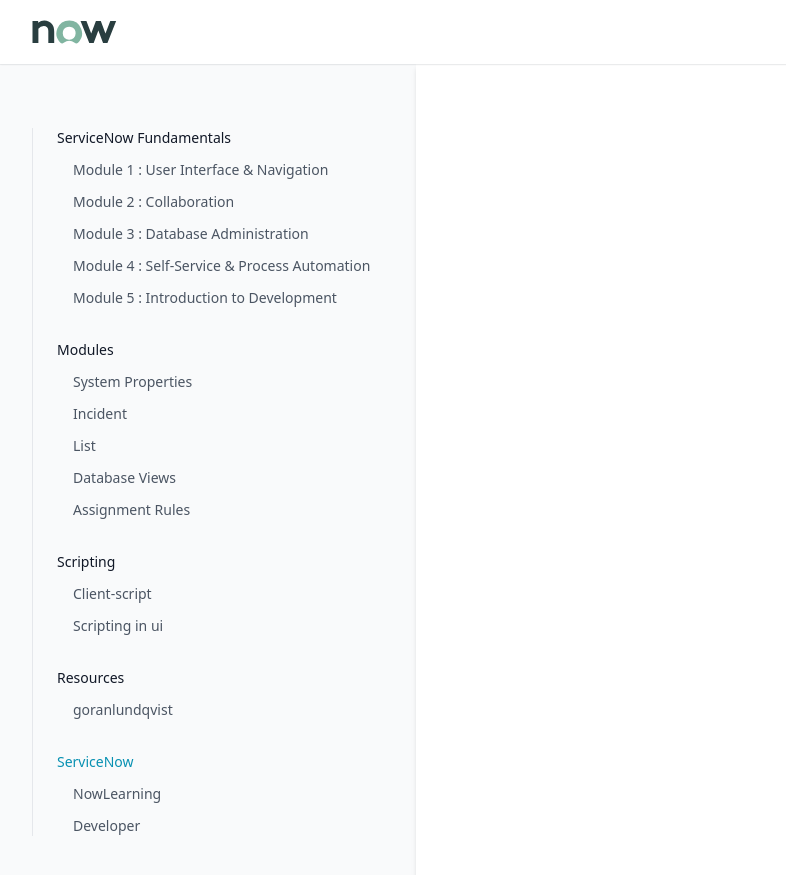
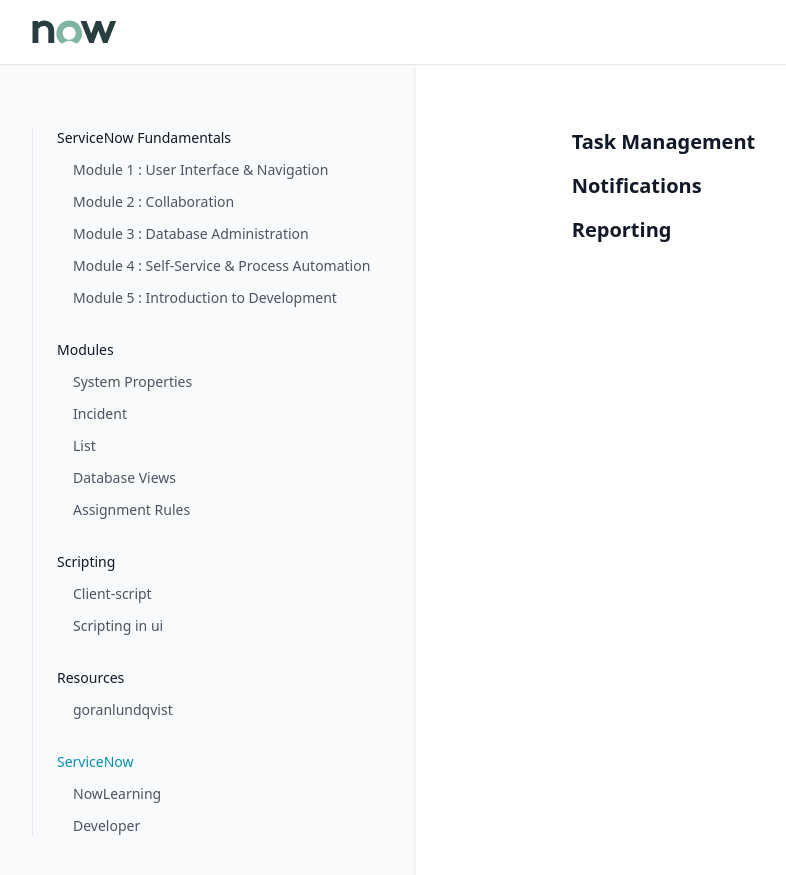
Before and after one commit to greglejeune/ebook, a Jekyll site: the page built from _servicenow/2021-11-01-snf-module2.md, in a window 1280 px wide. Shown: the top 875 px of the page, without its empty margins (0-786 px from the left). Built offline with Jekyll 4.4.1, drawn with Linux system fonts in a browser that asks for light colours.

Commit message:
Update 2021-11-01-snf-module2.md

```diff
--- a/_servicenow/2021-11-01-snf-module2.md
+++ b/_servicenow/2021-11-01-snf-module2.md
@@ -3,3 +3,7 @@ layout: sn
 title: "Module 2 : Collaboration"
 category: snf
 ---
+
+<h2>Task Management</h2>
+<h2>Notifications</h2>
+<h2>Reporting</h2>
```
